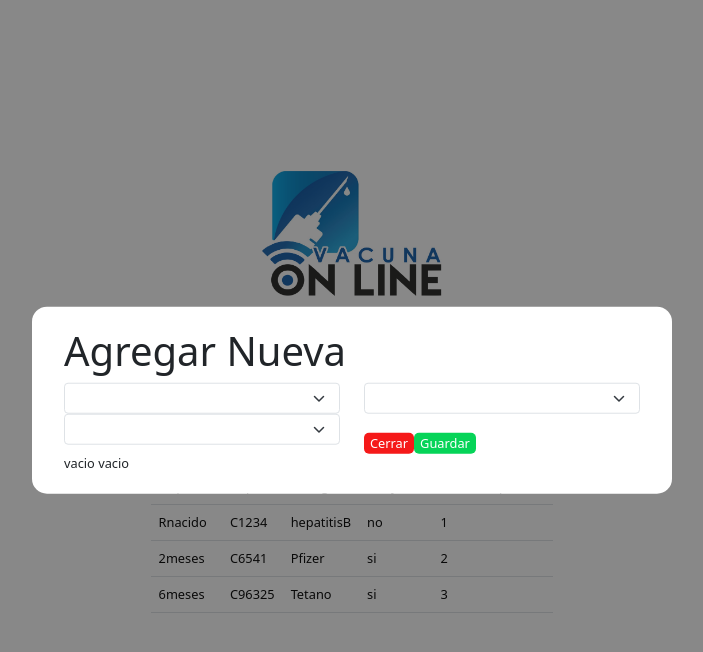
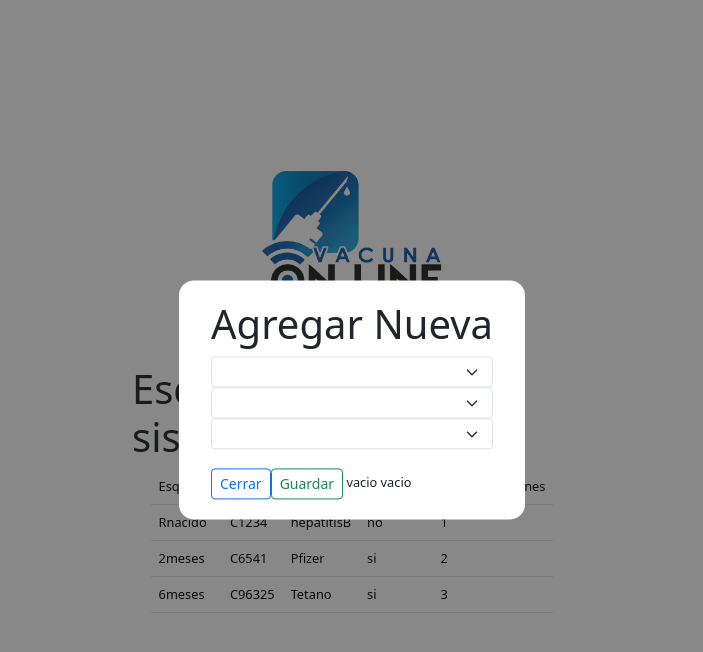
Before and after one commit to JDVertel/vacunacion, a Vue app in the folder frontend/front/: page /esquemas in a window 1280 px wide. Both pictures are taken after a click on the button "+ Nuevo". Shown: the top 652 px of the page, without its empty margins (288-991 px from the left). Built offline with nearby package versions, Linux system fonts and the light colour scheme.

Commit message:
modal esquemas ajustes validaciones4

```diff
--- a/frontend/front/src/components/Modal_esquemas.vue
+++ b/frontend/front/src/components/Modal_esquemas.vue
@@ -10,8 +10,8 @@
 
       <div class="container">
              <h4 class="display-6">{{ t_title }}</h4>
-        <div class="row">
-          <div class="col-6">
+
+          <div class="col">
             <select class="form-select form-select-sm" aria-label="Small select example" v-model="esquema">
               <option value="">Selecciona la etapa</option>
               <option value="1">One</option>
@@ -19,7 +19,7 @@
               <option value="3">Three</option>
             </select>
           </div>
-          <div class="col-6">
+          <div class="col">
             <select class="form-select form-select-sm" aria-label="Small select example" v-model="biologico">
               <option value="">Selecciona el biologico</option>
               <option value="1">One</option>
@@ -27,7 +27,7 @@
               <option value="3">Three</option>
             </select>
           </div>
-          <div class="col-6">
+          <div class="col">
             <select class="form-select form-select-sm" aria-label="Small select example" v-model="dosisrango">
               <option value="">Selecciona la dosis del rango</option>
               <option value="1">One</option>
@@ -35,13 +35,13 @@
               <option value="3">Three</option>
             </select>
           </div>
-          <div class="col-6">
-            <br>
-            <button class="btn_c" @click="ocultar"> Cerrar</button>
-            <button class="btn_e" @click="guardar"> {{ b_title }} </button>
 
-          </div>
-        </div>
+    <br>
+            <button class="btn btn-outline-primary btn-sm" @click="ocultar"> Cerrar</button>
+            <button class="btn btn-outline-success btn-sm" @click="guardar"> {{ b_title }} </button>
+
+
+
 {{ esquema }} {{ dosisrango  }}
       </div>
     </div>
--- a/frontend/front/src/components/Modal_vacunas.vue
+++ b/frontend/front/src/components/Modal_vacunas.vue
@@ -52,8 +52,8 @@
         </div>
       </div>
   <br>
-      <button class="btn_c" @click="ocultar"> Cerrar</button>
-      <button class="btn_e" @click="guardar"> {{ b_title }} </button>
+      <button class="btn btn-outline-primary btn-sm" @click="ocultar"> Cerrar</button>
+      <button class="btn btn-outline-success btn-sm" @click="guardar"> {{ b_title }} </button>
 
     </div>
 
--- a/frontend/front/src/views/EntidadesView.vue
+++ b/frontend/front/src/views/EntidadesView.vue
@@ -50,15 +50,15 @@
 
       <div class="container">
         <div class="row">
-          <div class="col-6 col-md-4"><input class="form-control form-control-sm" type="text" placeholder="Nombre"></div>
-          <div class="col-6 col-md-4"><input class="form-control form-control-sm" type="text" placeholder="# Nit"></div>
-          <div class="col-6 col-md-4"><input class="form-control form-control-sm" type="text" placeholder="Ciudad"></div>
-          <div class="col-6 col-md-4"><input class="form-control form-control-sm" type="text" placeholder="Direccion">
+          <div class="col-6 col-md-4"><input class="form-control form-control-sm" type="text" placeholder="Nombre" v-model="nombre"></div>
+          <div class="col-6 col-md-4"><input class="form-control form-control-sm" type="text" placeholder="# Nit" v-model="nit"></div>
+          <div class="col-6 col-md-4"><input class="form-control form-control-sm" type="text" placeholder="Ciudad" v-model="ciudad"></div>
+          <div class="col-6 col-md-4"><input class="form-control form-control-sm" type="text" placeholder="Direccion" v-model="direccion">
           </div>
-          <div class="col-6 col-md-4"><input class="form-control form-control-sm" type="number" placeholder="Telefono">
+          <div class="col-6 col-md-4"><input class="form-control form-control-sm" type="number" placeholder="Telefono"  v-model="telefono">
           </div>
-          <div class="col-6 col-md-4"><input class="form-control form-control-sm" type="mail" placeholder="Email"></div>
-          <div class="col-6 col-md-4"><input class="form-control form-control-sm" type="number" placeholder="# Nivel">
+          <div class="col-6 col-md-4"><input class="form-control form-control-sm" type="mail" placeholder="Email"   v-model="email"></div>
+          <div class="col-6 col-md-4"><input class="form-control form-control-sm" type="number" placeholder="# Nivel"   v-model="nivel">
           </div>
 
         </div>
@@ -67,13 +67,13 @@
       <h6 class="display-6">Administrador</h6>
       <div class="container">
         <div class="row">
-          <div class="col-6 col-md-4"><input class="form-control form-control-sm" type="text" placeholder="Nombre"></div>
-          <div class="col-6 col-md-4"><input class="form-control form-control-sm" type="text" placeholder="# Documento">
+          <div class="col-6 col-md-4"><input class="form-control form-control-sm" type="text" placeholder="Nombre"   v-model="admin_name"></div>
+          <div class="col-6 col-md-4"><input class="form-control form-control-sm" type="text" placeholder="# Documento"  v-model="admin_doc">
           </div>
           <div class="col-6 col-md-4"><input class="form-control form-control-sm" type="password"
-              placeholder="Contraseña"></div>
+              placeholder="Contraseña"   v-model="pass1"></div>
           <div class="col-6 col-md-4"><input class="form-control form-control-sm" type="password"
-              placeholder="Confirma Contraseña"></div>
+              placeholder="Confirma Contraseña"   v-model="pass2"></div>
           <div class="col-6 col-md-4">ok check</div>
         </div>
 
@@ -91,28 +91,28 @@
               <div class="col-6">
                 <div class="input-group input-group-sm mb-3">
                   <span class="input-group-text" id="addon-wrapping">1 Color</span>
-                  <input type="color" class="form-control" placeholder="Username" aria-label="Username"
+                  <input type="color" class="form-control"   v-model="color1"
                     aria-describedby="addon-wrapping">
                 </div>
               </div>
               <div class="col-6">
                 <div class="input-group input-group-sm mb-3">
                   <span class="input-group-text" id="addon-wrapping">2 Color</span>
-                  <input type="color" class="form-control" placeholder="Username" aria-label="Username"
+                  <input type="color" class="form-control"   v-model="color2"
                     aria-describedby="addon-wrapping">
                 </div>
               </div>
               <div class="col-6">
                 <div class="input-group input-group-sm mb-3">
                   <span class="input-group-text" id="addon-wrapping">3 Color</span>
-                  <input type="color" class="form-control" placeholder="Username" aria-label="Username"
+                  <input type="color" class="form-control"   v-model="color3"
                     aria-describedby="addon-wrapping">
                 </div>
               </div>
               <div class="col-6">
                 <div class="input-group input-group-sm mb-3">
                   <span class="input-group-text" id="addon-wrapping">Fondo</span>
-                  <input type="color" class="form-control" placeholder="Username" aria-label="Username"
+                  <input type="color" class="form-control"  v-model="color4"
                     aria-describedby="addon-wrapping">
                 </div>
               </div>
@@ -126,15 +126,15 @@
           </div>
           <div class="row">
             <div class="col-12">
-              <div class="input-group input-group-sm  mb-3" sm>
+              <div class="input-group input-group-sm  mb-3" sm >
                 <label class="input-group-text " for="inputGroupFile01">Cargar Logo</label>
-                <input type="file" class="form-control" id="inputGroupFile01">
+                <input type="file" class="form-control" id="inputGroupFile01"  >
               </div>
             </div>
           </div>
           <div class="row">
             <div class="col-3">
-              <button>Guardar</button>
+              <button class="btn btn-outline-primary"  @click="guardar_paciente">Guardar</button>
             </div>
           </div>
         </div>
@@ -168,7 +168,7 @@
         <div class="collapse" id="collapseExample">
           <div class="card card-body">
 
-
+<!-- sucursales --------------------------------------------------------------------------------------------------- -->
 
             <h6 class="display-6">Datos de la nueva Sucursal</h6>
 
@@ -288,6 +288,11 @@ export default {
     return {
       select_ent:'',
     }
+  },
+  methods:{
+  guardar_paciente(){
+      console.log("metodo guardar")
+    }
   }
 }
 </script>
--- a/frontend/front/src/views/EsquemasView.vue
+++ b/frontend/front/src/views/EsquemasView.vue
@@ -8,7 +8,7 @@
       <div class="col-10">
         <h6 class="display-6">Esquemas del sistema</h6>
       </div>
-      <div class="col-2"> <button class="btnm" @click="mostrar(esquema)" v-if="!mostrarmodal">+ Nuevo</button></div>
+      <div class="col-2"> <button class="btn btn-outline-primary btn-sm" @click="mostrar(esquema)" v-if="!mostrarmodal">+ Nuevo</button></div>
     </div>
 
 
@@ -34,7 +34,7 @@
             <td> {{ esquema.Biologico }}</td>
             <td> {{ esquema.Diluyente }}</td>
             <td> {{ esquema.Dosis }}</td>
-            <td><button class="btnm" @click="mostrar(esquema)" v-if="!mostrarmodal">Editar</button>
+            <td><button class="btn btn-outline-success btn-sm" @click="mostrar(esquema)" v-if="!mostrarmodal">Editar</button>
             </td>
           </tr>
 
--- a/frontend/front/src/views/RegistroView.vue
+++ b/frontend/front/src/views/RegistroView.vue
@@ -39,7 +39,7 @@
     </div>
 
     <div class="col-2">
-      <button class="btn btn-success btn-sm">
+      <button class="btn btn-success btn-sm" @click="buscar">
         Buscar
       </button>
     </div>
@@ -607,9 +607,9 @@
           <button type="button" class="btn btn-secondary" data-bs-dismiss="modal">
             Cerrar
           </button>
-          <button type="button" class="btn btn-primary">Guardar</button>
+          <button type="button" class="btn btn-primary" @click="guardar">Guardar</button>
         </div>
-        {{ tipodoc }} {{ numdoc }}
+     {{ tipodoc }} {{ numdoc }} {{ sexo }}
       </div>
     </div>
   </div>
@@ -621,6 +621,7 @@ import calculaedadVue from '../components/calculaedad.vue';
 export default {
   data() {
     return {
+      form:[],
       data: [],
       tipodoc: '',
       numdoc: '',
@@ -647,8 +648,19 @@ export default {
       return { anos: anos, meses: meses, dias: dias ,diasT: diff, mesesT: mesesT };
 
     }
+  },
+methods: {
+  guardar() {
+    console.log("metodo guardar ")
+
+
+
+  },
+
+  buscar() {
+    console.log("metodo buscar")
   }
-
+},
 
 };
 </script>
--- a/frontend/front/src/views/VacunasView.vue
+++ b/frontend/front/src/views/VacunasView.vue
@@ -8,7 +8,7 @@
       <h6 class="display-6">Listado de Vacunas del sistema</h6>
     </div>
     <div class="col-2">
-      <button class="btnm" @click="mostrar(vacuna)" v-if="!mostrarmodal"> + nuevo</button>
+      <button class="btn btn-outline-success btn-sm" @click="mostrar(vacuna)" v-if="!mostrarmodal"> + nuevo</button>
     </div>
   </div>
 
@@ -27,14 +27,14 @@
         </tr>
       </thead>
       <tbody>
-        <tr v-for="vacuna in consultavacunas">
+        <tr v-for="(vacuna, index) in consultavacunas" :key="index">
           <td>{{ vacuna.cups }} </td>
           <td>{{ vacuna.nombre }}</td>
           <td>{{ vacuna.aplicacion }}</td>
           <td>{{ vacuna.diluyente }}</td>
           <td>{{ vacuna.jeringa }}</td>
           <td>{{ vacuna.sexo }}</td>
-          <td> <button class="btnm" @click="mostrar(vacuna)" v-if="!mostrarmodal">Editar</button>
+          <td> <button class="btn btn-outline-primary btn-sm" @click="mostrar(vacuna)" v-if="!mostrarmodal">Editar</button>
           </td>
         </tr>
       </tbody>
```
